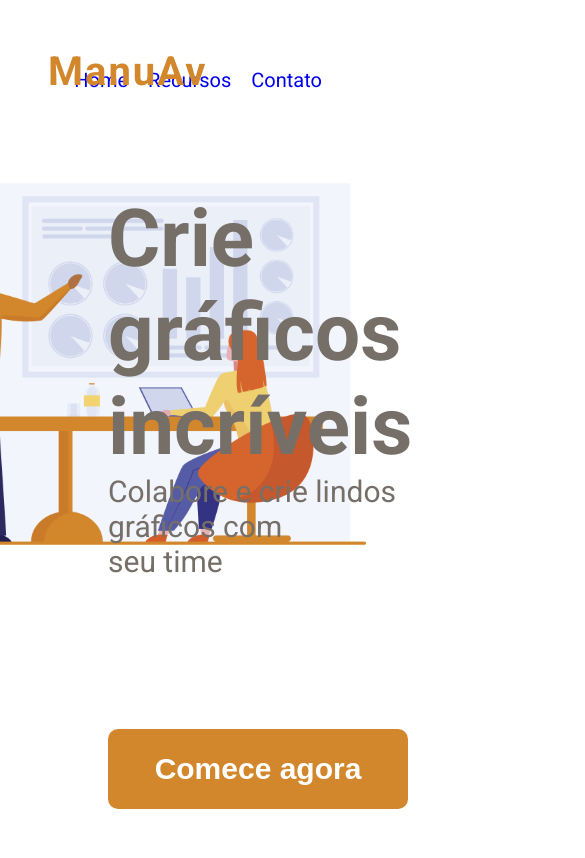
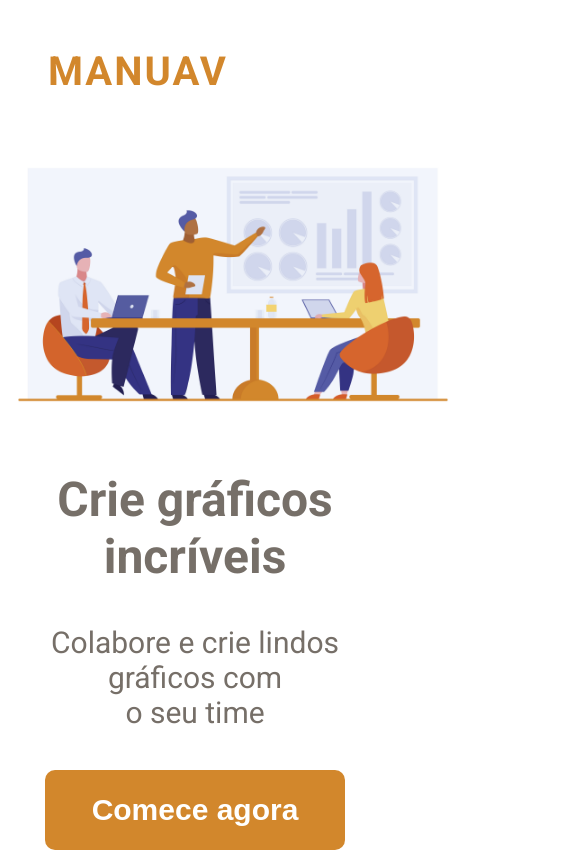
Before and after one commit to emanuelleaviana/amazing-graph, a plain HTML site: page index.html in a window 390 px wide. Shown: the top 858 px of the page, 585 px wide, since content can reach past the window. Drawn offline with Linux system fonts and the light colour scheme.

Commit message:
responsividade mobile

```diff
--- a/index.html
+++ b/index.html
@@ -9,10 +9,15 @@
 </head>
 <body>
     <header>
-        <a href="https://github.com/emanuelleaviana" class="logo" target="_blank">ManuAv</a>
+        <a href="https://github.com/emanuelleaviana" class="logo" target="_blank">MANUAV</a>
         <nav>
+          <div class="mobile_menu">
+            <div class="line1"></div>
+            <div class="line2"></div>
+            <div class="line3"></div>
+            <div class="line4"></div>
 
-
+          </div>
 
           <ul>
             <li><a href="#">Home</a></li>
@@ -22,16 +27,17 @@
         </nav>
     </header>
 
+      <div class="itens">
         <div class="txt">
           <h1>Crie gráficos <br> incríveis </h1>
-        <p>Colabore e crie lindos gráficos com <br> seu time</p>
+          <p>Colabore e crie lindos gráficos com <br> o seu time</p>
           <input type="button" value="Comece agora" name="btn" id="btn">
         </div>
         <picture>
-
           <div id="img">
             <source media="(max-width: 800px)" srcset="design/mobile.png">
             <img src="assets/team.jpg" alt="" width="1250px">
+          </div>
       </div>
       </picture>
 
--- a/style.css
+++ b/style.css
@@ -9,7 +9,6 @@ body {
 header {
     padding: 40px;
     font-size: 20px;
-
 }
 
 header .logo {
@@ -28,7 +27,6 @@ header a {
 header ul {
     display: flex;
     justify-content: right;
-    align-items: right;
     padding-right: 20px;
 }
 
@@ -74,6 +72,8 @@ div p {
     z-index: 0;
 }
 
+
+
 @media screen and (max-width: 1600px) {
     img {
         width: 1000px;
@@ -85,3 +85,73 @@ div p {
         width: 700px;
     }
 }
+
+@media screen and (max-width:1024px) {
+
+    .itens {
+        display: flex;
+        flex-direction: column;
+    }
+
+    header  {
+        padding-bottom: 0%;
+    }
+
+    nav li {
+        opacity: 0;
+    }
+
+    div h1, p {
+        font-size: 3em;
+        text-align: center;
+        padding-bottom: 40px;
+        display: block;
+        margin: 0px auto;
+
+    }
+
+    div.txt {
+        display: block;
+        float: none;
+        position: static;
+        padding: 0px;
+        order: 2;
+    }
+
+    img {
+        width: 450px;
+        display: block;
+        margin: 0px auto;
+    }
+
+    #img {
+        float: none;
+        position: static;
+        order: 1;
+        padding-top: 100px;
+        padding-bottom: 50px;
+    }
+
+    #btn {
+        display: block;
+        margin: 0px auto;
+    }
+
+    nav {
+        display: flex;
+        align-items: center;
+        justify-content: space-around;
+        position: absolute;
+        right: 0;
+        left: 720px;
+    }
+
+    .mobile_menu div {
+        display: block;
+        width: 32px;
+        height: 2px;
+        background-color: black;
+        margin: 8px;
+
+    }
+}
```
Lines whose indentation alone changed are shown as unchanged.
